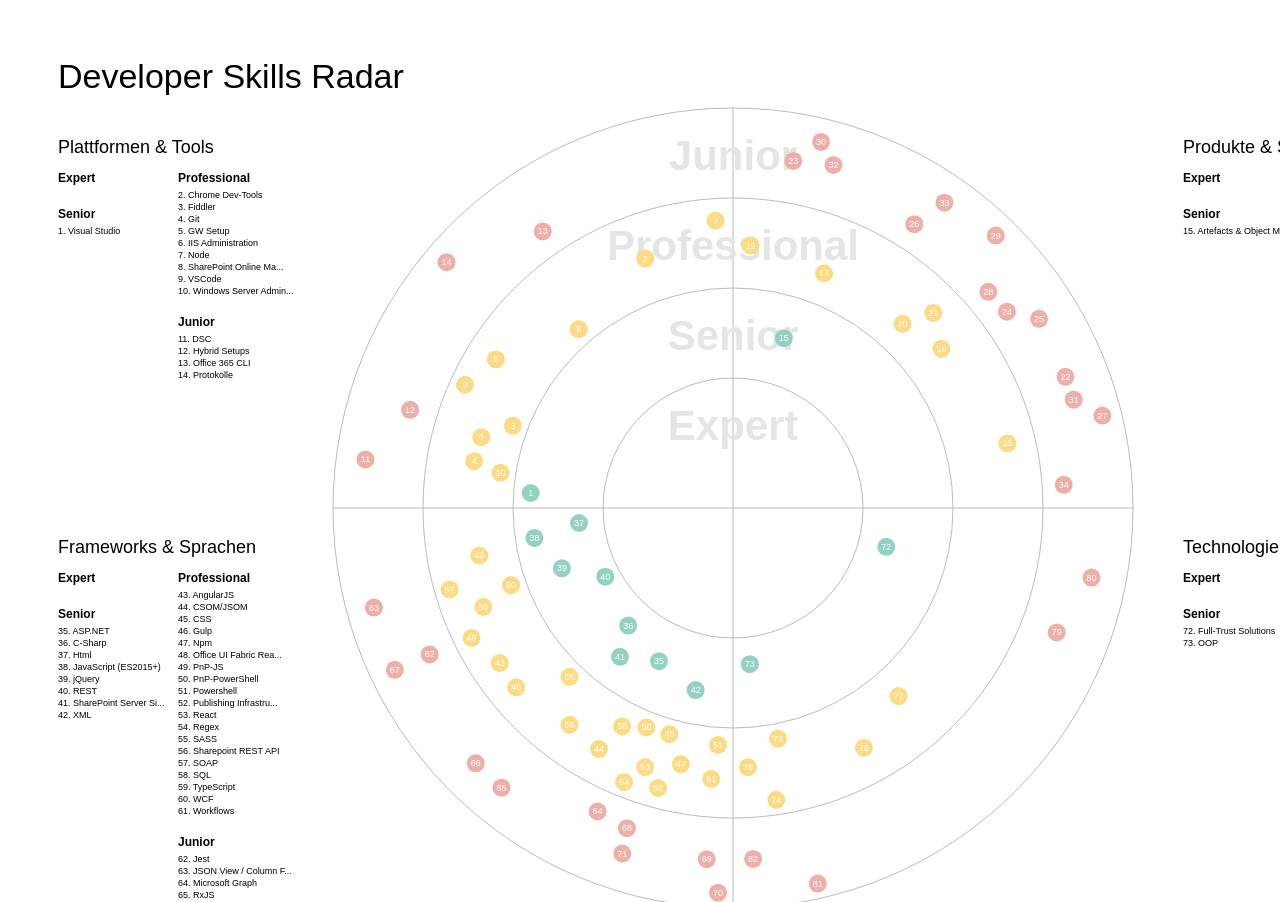
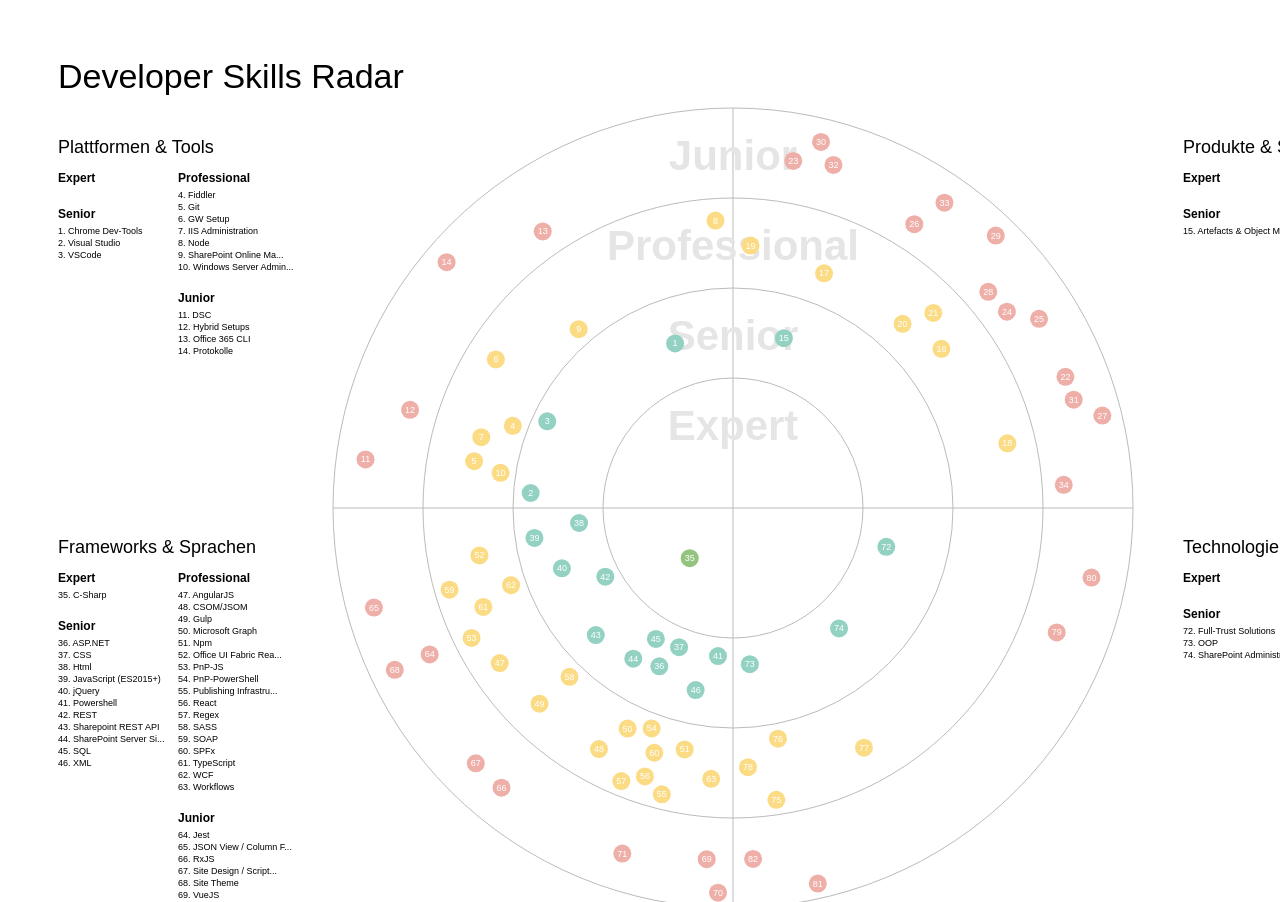
Before and after one commit to rolandoechslin/technologie-radar, a website: page docs/index.html in a window 1280 px wide. Shown: the top 902 px of the page. Drawn offline with nearby package versions, Linux system fonts and the light colour scheme.

Commit message:
update data

```diff
--- a/docs/index.html
+++ b/docs/index.html
@@ -49,7 +49,7 @@
         "active":  true,
         "link":  "https://docs.microsoft.com/de-de/previous-versions/office/developer/sharepoint-2010/ff521586(v%3Doffice.14)",
         "moved":  0,
-        "Bewertung":  1.3
+        "Bewertung":  1.4
     },
     {
         "quadrant":  2,
@@ -58,25 +58,25 @@
         "active":  true,
         "link":  "https://docs.microsoft.com/en-us/visualstudio/ide/?view=vs-2019",
         "moved":  0,
-        "Bewertung":  2.3
+        "Bewertung":  2.7
+    },
+    {
+        "quadrant":  1,
+        "ring":  0,
+        "label":  "C-Sharp",
+        "active":  true,
+        "link":  "https://docs.microsoft.com/en-us/dotnet/csharp/",
+        "moved":  0,
+        "Bewertung":  3.1
     },
     {
         "quadrant":  1,
         "ring":  1,
-        "label":  "C-Sharp",
-        "active":  true,
-        "link":  "https://docs.microsoft.com/en-us/dotnet/csharp/",
-        "moved":  0,
-        "Bewertung":  2.8
-    },
-    {
-        "quadrant":  1,
-        "ring":  2,
         "label":  "SQL",
         "active":  true,
         "link":  "https://docs.microsoft.com/en-US/sql/t-sql/queries/queries?view=sql-server-ver15",
         "moved":  0,
-        "Bewertung":  2
+        "Bewertung":  2.2
     },
     {
         "quadrant":  3,
@@ -148,16 +148,16 @@
         "active":  true,
         "link":  "https://www.telerik.com/fiddler",
         "moved":  0,
-        "Bewertung":  1.7
+        "Bewertung":  1.8
     },
     {
         "quadrant":  2,
-        "ring":  2,
+        "ring":  1,
         "label":  "Chrome Dev-Tools",
         "active":  true,
         "link":  null,
         "moved":  0,
-        "Bewertung":  2
+        "Bewertung":  2.2
     },
     {
         "quadrant":  2,
@@ -166,7 +166,7 @@
         "active":  true,
         "link":  "https://git-scm.com/",
         "moved":  0,
-        "Bewertung":  1.6
+        "Bewertung":  1.8
     },
     {
         "quadrant":  1,
@@ -175,7 +175,7 @@
         "active":  true,
         "link":  "https://de.wikipedia.org/wiki/Representational_State_Transfer",
         "moved":  0,
-        "Bewertung":  2.1
+        "Bewertung":  2.3
     },
     {
         "quadrant":  1,
@@ -184,7 +184,7 @@
         "active":  true,
         "link":  "https://www.w3schools.com/xml/xml_soap.asp",
         "moved":  0,
-        "Bewertung":  1.9
+        "Bewertung":  2
     },
     {
         "quadrant":  0,
@@ -193,7 +193,7 @@
         "active":  true,
         "link":  null,
         "moved":  0,
-        "Bewertung":  1.4
+        "Bewertung":  1.6
     },
     {
         "quadrant":  1,
@@ -202,7 +202,7 @@
         "active":  true,
         "link":  "https://wiki.selfhtml.org/wiki/XML",
         "moved":  0,
-        "Bewertung":  2.2
+        "Bewertung":  2.6
     },
     {
         "quadrant":  0,
@@ -211,7 +211,7 @@
         "active":  true,
         "link":  null,
         "moved":  0,
-        "Bewertung":  1.2
+        "Bewertung":  1.4
     },
     {
         "quadrant":  0,
@@ -220,7 +220,7 @@
         "active":  true,
         "link":  "https://docs.microsoft.com/en-us/dotnet/csharp/programming-guide/concepts/object-oriented-programming",
         "moved":  0,
-        "Bewertung":  2.4
+        "Bewertung":  2.8
     },
     {
         "quadrant":  1,
@@ -229,7 +229,7 @@
         "active":  true,
         "link":  null,
         "moved":  0,
-        "Bewertung":  1.6
+        "Bewertung":  1.9
     },
     {
         "quadrant":  1,
@@ -238,7 +238,7 @@
         "active":  true,
         "link":  "https://angularjs.org/",
         "moved":  0,
-        "Bewertung":  1.7
+        "Bewertung":  1.8
     },
     {
         "quadrant":  1,
@@ -247,7 +247,7 @@
         "active":  true,
         "link":  "https://reactjs.org/",
         "moved":  0,
-        "Bewertung":  1.9
+        "Bewertung":  2
     },
     {
         "quadrant":  1,
@@ -256,7 +256,7 @@
         "active":  true,
         "link":  "https://sass-lang.com/",
         "moved":  0,
-        "Bewertung":  1.3
+        "Bewertung":  1.6
     },
     {
         "quadrant":  1,
@@ -265,7 +265,7 @@
         "active":  true,
         "link":  "https://docs.microsoft.com/en-us/sharepoint/dev/spfx/tools-and-libraries#typescript",
         "moved":  0,
-        "Bewertung":  1.7
+        "Bewertung":  1.9
     },
     {
         "quadrant":  1,
@@ -274,16 +274,16 @@
         "active":  true,
         "link":  null,
         "moved":  0,
-        "Bewertung":  0.7
+        "Bewertung":  0.8
     },
     {
         "quadrant":  1,
-        "ring":  2,
+        "ring":  1,
         "label":  "CSS",
         "active":  true,
         "link":  "https://developer.mozilla.org/en-US/docs/Web/css",
         "moved":  0,
-        "Bewertung":  2
+        "Bewertung":  2.3
     },
     {
         "quadrant":  1,
@@ -292,7 +292,7 @@
         "active":  true,
         "link":  "https://developer.mozilla.org/en-US/docs/Web/HTML",
         "moved":  0,
-        "Bewertung":  2.6
+        "Bewertung":  2.9
     },
     {
         "quadrant":  1,
@@ -301,16 +301,16 @@
         "active":  true,
         "link":  "https://developer.mozilla.org/en-US/docs/Web/JavaScript",
         "moved":  0,
-        "Bewertung":  2.3
+        "Bewertung":  2.6
     },
     {
         "quadrant":  2,
-        "ring":  2,
+        "ring":  1,
         "label":  "VSCode",
         "active":  true,
         "link":  "https://code.visualstudio.com/",
         "moved":  0,
-        "Bewertung":  2
+        "Bewertung":  2.2
     },
     {
         "quadrant":  1,
@@ -332,12 +332,12 @@
     },
     {
         "quadrant":  1,
-        "ring":  2,
+        "ring":  1,
         "label":  "Sharepoint REST API",
         "active":  true,
         "link":  "https://docs.microsoft.com/en-us/sharepoint/dev/spfx/connect-to-sharepoint",
         "moved":  0,
-        "Bewertung":  2
+        "Bewertung":  2.1
     },
     {
         "quadrant":  1,
@@ -355,7 +355,7 @@
         "active":  true,
         "link":  "https://jquery.com/",
         "moved":  0,
-        "Bewertung":  2.3
+        "Bewertung":  2.7
     },
     {
         "quadrant":  1,
@@ -373,7 +373,7 @@
         "active":  true,
         "link":  null,
         "moved":  0,
-        "Bewertung":  1.2
+        "Bewertung":  1.7
     },
     {
         "quadrant":  1,
@@ -382,7 +382,7 @@
         "active":  true,
         "link":  "https://docs.microsoft.com/en-us/sharepoint/dev/spfx/tools-and-libraries#webpack",
         "moved":  0,
-        "Bewertung":  0.9
+        "Bewertung":  1
     },
     {
         "quadrant":  1,
@@ -391,7 +391,7 @@
         "active":  true,
         "link":  "https://docs.microsoft.com/en-us/sharepoint/dev/spfx/tools-and-libraries#node-package-manager-npm",
         "moved":  0,
-        "Bewertung":  1.6
+        "Bewertung":  1.7
     },
     {
         "quadrant":  1,
@@ -418,16 +418,16 @@
         "active":  true,
         "link":  "https://docs.microsoft.com/en-us/sharepoint/dev/spfx/tools-and-libraries#nodejs",
         "moved":  0,
-        "Bewertung":  1.2
+        "Bewertung":  1.3
     },
     {
         "quadrant":  1,
-        "ring":  3,
+        "ring":  2,
         "label":  "Microsoft Graph",
         "active":  true,
         "link":  "https://docs.microsoft.com/en-us/sharepoint/dev/spfx/use-msgraph",
         "moved":  0,
-        "Bewertung":  1
+        "Bewertung":  1.1
     },
     {
         "quadrant":  0,
@@ -463,7 +463,7 @@
         "active":  true,
         "link":  "https://docs.microsoft.com/en-us/flow/",
         "moved":  0,
-        "Bewertung":  1.3
+        "Bewertung":  1.6
     },
     {
         "quadrant":  3,
@@ -508,7 +508,7 @@
         "active":  true,
         "link":  "https://docs.microsoft.com/en-us/powershell/sharepoint/sharepoint-online/introduction-sharepoint-online-management-shell?view=sharepoint-ps",
         "moved":  0,
-        "Bewertung":  1.2
+        "Bewertung":  1.4
     },
     {
         "quadrant":  1,
@@ -517,25 +517,25 @@
         "active":  true,
         "link":  "https://docs.microsoft.com/en-us/powershell/sharepoint/sharepoint-pnp/sharepoint-pnp-cmdlets?view=sharepoint-ps",
         "moved":  0,
-        "Bewertung":  1.6
+        "Bewertung":  1.9
+    },
+    {
+        "quadrant":  1,
+        "ring":  1,
+        "label":  "Powershell",
+        "active":  true,
+        "link":  "https://www.sharepointeurope.com/powershell-cheat-sheet/",
+        "moved":  0,
+        "Bewertung":  2.3
     },
     {
         "quadrant":  1,
         "ring":  2,
-        "label":  "Powershell",
-        "active":  true,
-        "link":  "https://www.sharepointeurope.com/powershell-cheat-sheet/",
-        "moved":  0,
-        "Bewertung":  2
-    },
-    {
-        "quadrant":  1,
-        "ring":  3,
         "label":  "SPFx",
         "active":  true,
         "link":  "https://docs.microsoft.com/en-us/sharepoint/dev/spfx/sharepoint-framework-overview",
         "moved":  0,
-        "Bewertung":  1
+        "Bewertung":  1.1
     },
     {
         "quadrant":  0,
@@ -544,7 +544,7 @@
         "active":  true,
         "link":  "https://docs.microsoft.com/en-us/sharepoint/dev/sp-add-ins/sharepoint-add-ins",
         "moved":  0,
-        "Bewertung":  1.1
+        "Bewertung":  1.2
     },
     {
         "quadrant":  3,
@@ -553,7 +553,7 @@
         "active":  true,
         "link":  "https://docs.microsoft.com/en-us/sharepoint",
         "moved":  0,
-        "Bewertung":  2.1
+        "Bewertung":  2.4
     },
     {
         "quadrant":  1,
@@ -562,7 +562,7 @@
         "active":  true,
         "link":  "https://docs.microsoft.com/en-us/sharepoint/dev/sp-add-ins/complete-basic-operations-using-sharepoint-client-library-code",
         "moved":  0,
-        "Bewertung":  1.8
+        "Bewertung":  2
     },
     {
         "quadrant":  3,
@@ -571,7 +571,7 @@
         "active":  true,
         "link":  "https://docs.microsoft.com/en-us/sharepoint/search/search-planning",
         "moved":  0,
-        "Bewertung":  1.6
+        "Bewertung":  1.9
     },
     {
         "quadrant":  3,
@@ -580,7 +580,7 @@
         "active":  true,
         "link":  "https://docs.microsoft.com/de-de/sharepoint/managed-metadata",
         "moved":  0,
-        "Bewertung":  1.7
+        "Bewertung":  2
     },
     {
         "quadrant":  3,
@@ -589,7 +589,7 @@
         "active":  true,
         "link":  "https://docs.microsoft.com/en-us/sharepoint/administration/plan-user-profiles",
         "moved":  0,
-        "Bewertung":  1.7
+        "Bewertung":  2
     },
     {
         "quadrant":  1,
@@ -598,7 +598,7 @@
         "active":  true,
         "link":  null,
         "moved":  0,
-        "Bewertung":  1.1
+        "Bewertung":  1.3
     },
     {
         "quadrant":  1,
@@ -607,7 +607,7 @@
         "active":  true,
         "link":  "https://dotnet.microsoft.com/learn/aspnet",
         "moved":  0,
-        "Bewertung":  2.2
+        "Bewertung":  2.6
     },
     {
         "quadrant":  0,
@@ -616,7 +616,7 @@
         "active":  true,
         "link":  null,
         "moved":  0,
-        "Bewertung":  2.1
+        "Bewertung":  2.4
     },
     {
         "quadrant":  1,
@@ -625,7 +625,7 @@
         "active":  true,
         "link":  "https://www.enjoysharepoint.com/sharepoint-server-publishing-infrastructure-feature/",
         "moved":  0,
-        "Bewertung":  1.7
+        "Bewertung":  2
     },
     {
         "quadrant":  1,
@@ -634,7 +634,7 @@
         "active":  true,
         "link":  "https://docs.microsoft.com/en-us/sharepoint/dev/sp-add-ins/get-a-quick-overview-of-the-sharepoint-object-model",
         "moved":  0,
-        "Bewertung":  2.2
+        "Bewertung":  2.6
     },
     {
         "quadrant":  2,
@@ -643,7 +643,7 @@
         "active":  true,
         "link":  null,
         "moved":  0,
-        "Bewertung":  0.8
+        "Bewertung":  0.9
     },
     {
         "quadrant":  0,
@@ -670,7 +670,7 @@
         "active":  true,
         "link":  "https://autospinstaller.com/",
         "moved":  0,
-        "Bewertung":  0.8
+        "Bewertung":  1
     },
     {
         "quadrant":  0,
@@ -697,7 +697,7 @@
         "active":  true,
         "link":  "https://www.garaio.com/Publikationen/News/GRIDWORKS---die-modulare-Collaboration-Engine-fuer-SharePoint",
         "moved":  0,
-        "Bewertung":  1.1
+        "Bewertung":  1.4
     },
     {
         "quadrant":  2,
@@ -715,7 +715,7 @@
         "active":  true,
         "link":  "https://medium.com/@alimamoonrizwan/sharepoint-integration-with-iis-bfc218a0ea2c",
         "moved":  0,
-        "Bewertung":  1.4
+        "Bewertung":  1.7
     },
     {
         "quadrant":  0,
@@ -728,12 +728,12 @@
     },
     {
         "quadrant":  0,
-        "ring":  2,
+        "ring":  1,
         "label":  "SharePoint Administration",
         "active":  true,
         "link":  "https://docs.microsoft.com/en-us/sharepoint/technical-reference/technical-diagrams",
         "moved":  0,
-        "Bewertung":  1.9
+        "Bewertung":  2.2
     },
     {
         "quadrant":  3,
@@ -742,7 +742,7 @@
         "active":  true,
         "link":  null,
         "moved":  0,
-        "Bewertung":  1.2
+        "Bewertung":  1.4
     },
     {
         "quadrant":  2,
@@ -751,7 +751,7 @@
         "active":  true,
         "link":  "https://docs.microsoft.com/en-us/windows-server/",
         "moved":  0,
-        "Bewertung":  1.2
+        "Bewertung":  1.4
     },
     {
         "quadrant":  1,
@@ -760,7 +760,7 @@
         "active":  true,
         "link":  "https://docs.microsoft.com/en-us/sharepoint/dev/declarative-customization/column-formatting",
         "moved":  0,
-        "Bewertung":  0.8
+        "Bewertung":  0.9
     },
     {
         "quadrant":  1,
@@ -769,7 +769,7 @@
         "active":  true,
         "link":  "https://docs.microsoft.com/en-us/sharepoint/dev/declarative-customization/site-design-overview",
         "moved":  0,
-        "Bewertung":  0.8
+        "Bewertung":  0.9
     },
     {
         "quadrant":  1,
@@ -778,7 +778,7 @@
         "active":  true,
         "link":  "https://docs.microsoft.com/en-us/sharepoint/dev/declarative-customization/site-theming/sharepoint-site-theming-overview",
         "moved":  0,
-        "Bewertung":  0.9
+        "Bewertung":  1
     }
 ]
 
```
